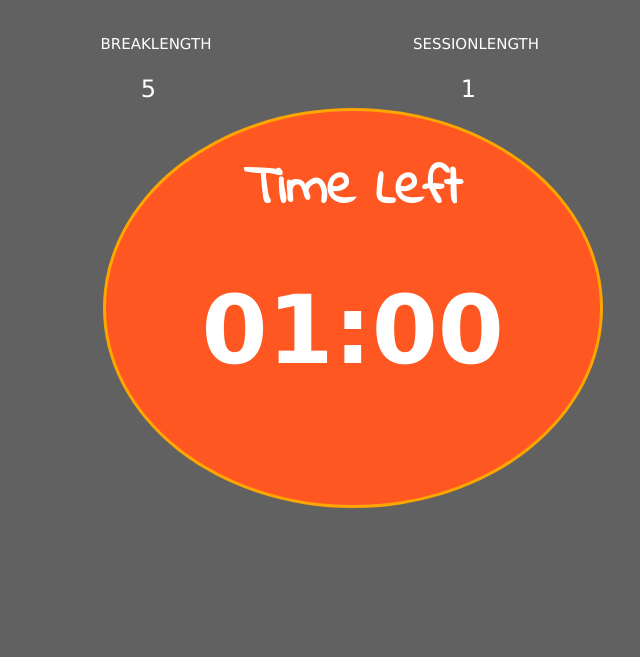
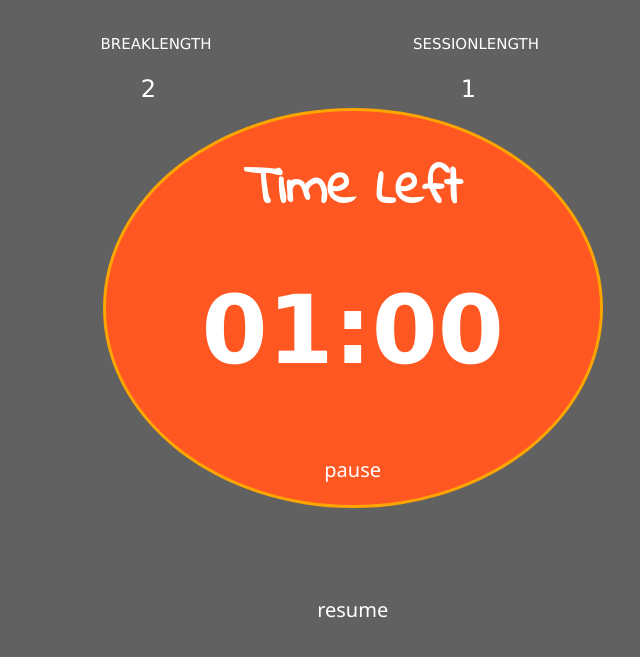
Before and after one commit to manonja/pomodoro_clock, a website built with webpack: page assets/index.html in a window 1280 px wide. Shown: the part 245-902 px from the top of the page, without its empty margins (324-964 px from the left). Before the commit the page ends 800 px from the top, so only its background shows below. Built offline with nearby package versions, Linux system fonts and the light colour scheme.

Commit message:
adds pause and resume button

```diff
--- a/assets/index.html
+++ b/assets/index.html
@@ -21,7 +21,7 @@
     <div class="w3-row" id="settings">
       <div class="w3-col s3 w3-center"><p></p></div>
       <div class="w3-col s3 w3-center"><p>BREAKLENGTH</p>
-        <input type="number" class="w3-dark-grey" min ="1" max="10" id="breakLength" value="5"  />
+        <input type="number" class="w3-dark-grey" min ="1" max="10" id="breakLength" value="2"  />
       </div>
 
       <div class="w3-col s3 w3-center"><p>SESSIONLENGTH</p>
@@ -36,7 +36,9 @@
         <div class="circle w3-circle w3-deep-orange" id="timerBackground">
             <h3 class="currentSession">Time Left</h3>
             <div class="w3-hover-text-dark-grey" id="timer" onclick="EntryPoint.startCounter()">01:00</div>
-            <!-- <h4 class="w3-hover-text-dark-grey" id="resetCounter"> Reset </h4> -->
+            <h4 class="w3-hover-text-dark-grey" id="pauseButton" onclick="EntryPoint.pauseCounter()"> pause </h4>
+            <h4 class="w3-hover-text-dark-grey" id="resumeButton" onclick="EntryPoint.resumeCounter()"> resume </h4>
+
         </div>
 
       </div>
```
